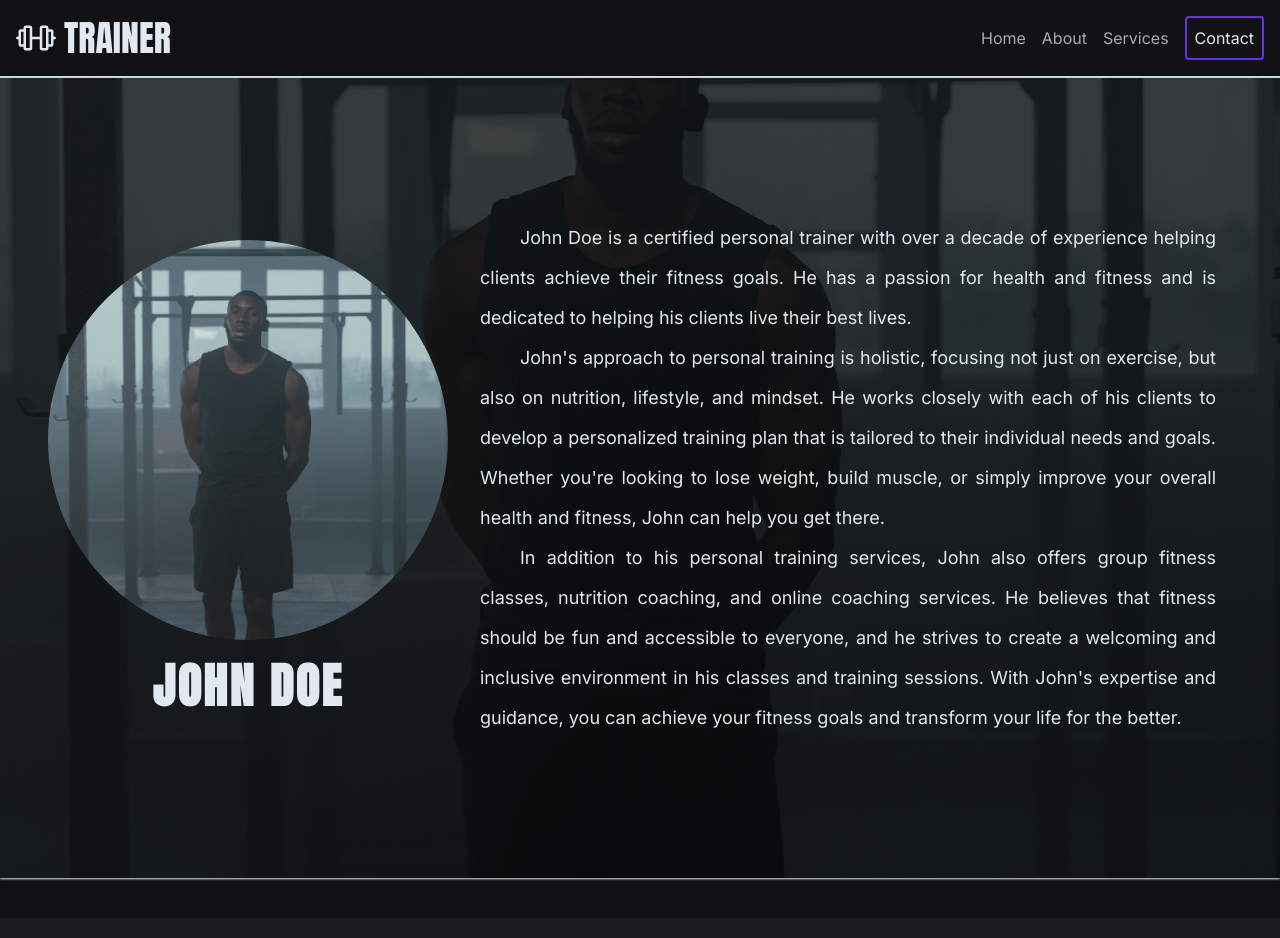
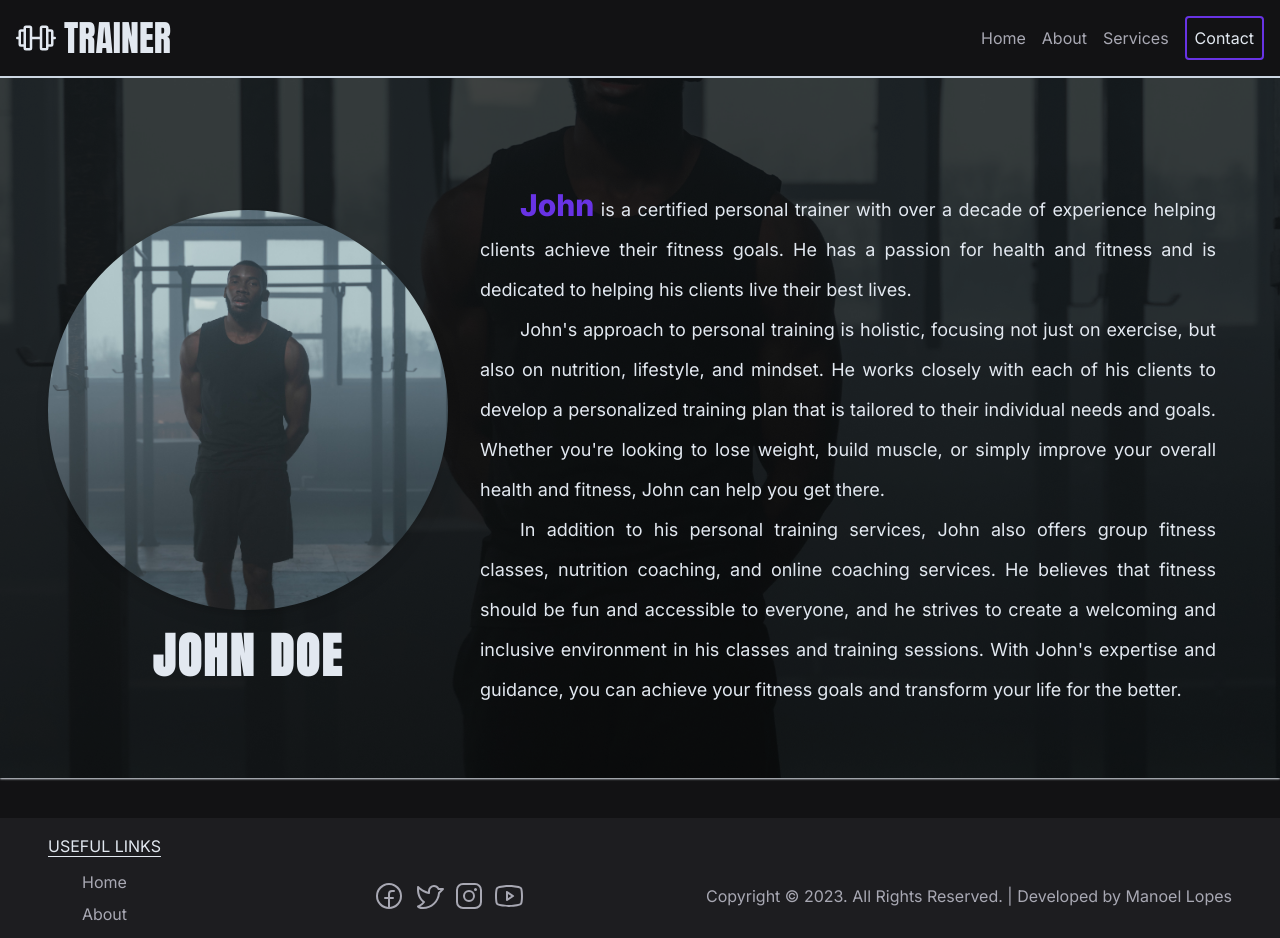
Before and after one commit to manoellvitor/personal-trainer, a React (Vite) app: page /about in a window 1280 px wide. Shown: the top 938 px of the page. Built offline with nearby package versions, Linux system fonts and the light colour scheme.

Commit message:
Done with about page :heavy_check_mark:

```diff
--- a/src/components/Footer.jsx
+++ b/src/components/Footer.jsx
@@ -37,7 +37,7 @@ function Footer() {
           <a href='https://youtube.com' target='_blank' className='hover:text-slate-200 transform ease-in-out duration-300'><YoutubeLogo size={32} /></a>
         </div>
         <div className='flex text-center mx-auto md:mx-0 mt-4 md:mt-0 text-[#a8a8b3] justify-center items-center md:pr-8'>
-          <p>Copyright &copy; {year} | Developed by <a href="https://github.com/manoellvitor" target='_blank' className='hover:text-slate-200 transform ease-in-out duration-300'>Manoel Lopes</a></p>
+          <p>Copyright &copy; {year}. All Rights Reserved. | Developed by <a href="https://github.com/manoellvitor" target='_blank' className='hover:text-slate-200 transform ease-in-out duration-300'>Manoel Lopes</a></p>
         </div>
       </div>
     </section>
--- a/src/components/pages/About.jsx
+++ b/src/components/pages/About.jsx
@@ -3,24 +3,26 @@ import personalTrainer from "../../assets/img/personal-trainer.jpg"
 
 function About() {
   return (
-    <div className='w-full md:h-[800px] h-[700px] shadow-sm shadow-slate-200 flex flex-row items-center justify-center gap-4'>
+    <div className='w-full lg:h-[700px] shadow-sm h-[1500px] md:h-[1200px] shadow-slate-200 flex flex-row items-center justify-center gap-4'>
       <img
         src={personalTrainer}
         alt="Dark background"
-        className='object-cover w-full md:h-[800px] h-[700px] absolute'
+        className='object-cover w-full lg:h-[700px] h-[1500px] md:h-[1200px]  absolute'
       />
-      <div className="t-0 l-0 w-full bg-black md:h-[800px] h-[700px] absolute opacity-70 overflow-hidden"></div>
+      <div className="t-0 l-0 w-full bg-black lg:h-[700px] h-[1500px] md:h-[1200px] absolute opacity-70 overflow-hidden"></div>
+
+      <div className='flex flex-col w-full h-full p-4 mt-10 lg:flex-row mx-auto justify-center gap-4 items-center'>
         <div className=' flex flex-col justify-center items-center z-[2]'>
-        <div className='rounded-full overflow-hidden w-[400px] h-[400px] flex justify-center items-center'>
+          <div className='rounded-full overflow-hidden md:w-[400px] md:h-[400px] w-[300px] h-[300px] flex justify-center items-center drop-shadow-lg'>
             <img src={personalTrainer} alt="John Doe personal trainer" className='object-cover' />
           </div>
           <h1 className='mt-4 font-logo text-slate-200 uppercase text-5xl font-bold text-center leading-tight tracking-wider px-2'>John Doe</h1>
         </div>
-      <div className='flex flex-row justify-center items-center w-full h-full gap-4 md:max-w-3xl z-[1]'>
-        <div className='text-slate-200  text-lg px-4 leading-10 text-justify'>
+        <div className='flex flex-row justify-center items-center w-full h-full gap-4 md:max-w-3xl z-[1] overflow-hidden'>
+          <div className='text-slate-200  text-lg px-4 leading-10 text-justify '>
 
             <p className='first-letter:ml-10'>
-            John Doe is a certified personal trainer with over a decade of experience helping clients achieve their fitness goals. He has a passion for health and fitness and is dedicated to helping his clients live their best lives.
+              <span className='text-[#6833e4] text-3xl font-bold'>John</span> is a certified personal trainer with over a decade of experience helping clients achieve their fitness goals. He has a passion for health and fitness and is dedicated to helping his clients live their best lives.
             </p>
             <p className='first-letter:ml-10'>
               John's approach to personal training is holistic, focusing not just on exercise, but also on nutrition, lifestyle, and mindset. He works closely with each of his clients to develop a personalized training plan that is tailored to their individual needs and goals. Whether you're looking to lose weight, build muscle, or simply improve your overall health and fitness, John can help you get there.
@@ -29,7 +31,7 @@ function About() {
               In addition to his personal training services, John also offers group fitness classes, nutrition coaching, and online coaching services. He believes that fitness should be fun and accessible to everyone, and he strives to create a welcoming and inclusive environment in his classes and training sessions. With John's expertise and guidance, you can achieve your fitness goals and transform your life for the better.
             </p>
           </div>
-
+        </div>
       </div>
     </div>
   )
```
Lines whose indentation alone changed are shown as unchanged.
